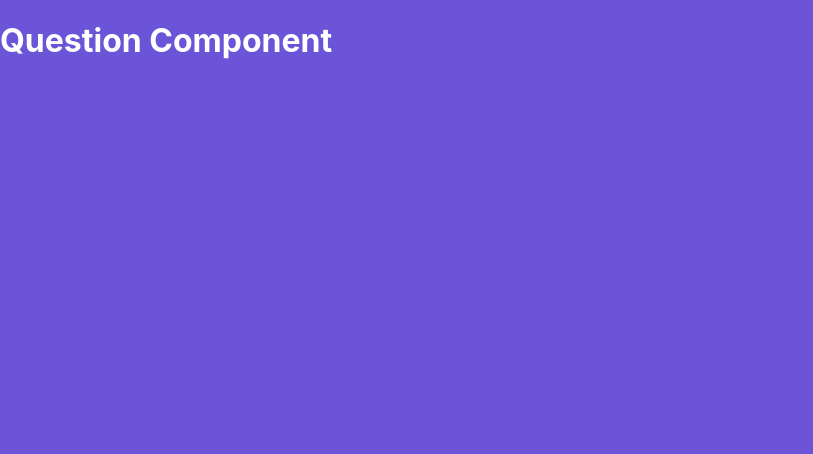
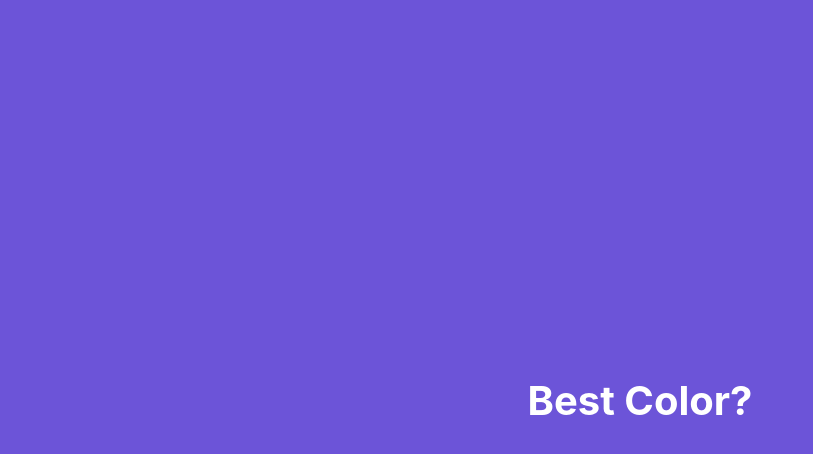
Before and after one commit to tmz81/Quiz-Application, a Next.js app: page / in a window 1280 px wide. Shown: the top 454 px of the page, without its empty margins (0-813 px from the left). Built offline with nearby package versions, Linux system fonts and the light colour scheme.

Commit message:
create Enunciate Component

```diff
--- /dev/null
+++ b/components/Enunciate.tsx
@@ -0,0 +1,15 @@
+import styles from '../styles/Enunciate.module.css';
+
+interface EnunciateProps {
+  text: string;
+}
+
+export default function Enunciate(props : EnunciateProps) {
+  return (
+    <div className={styles.enunciate}>
+      <div className={styles.text}>
+        {props.text}
+      </div>
+    </div>
+  )
+}
--- a/components/Quest.tsx
+++ b/components/Quest.tsx
@@ -1,5 +1,6 @@
 import styles from '../styles/Quest.module.css';
 import QuestionModel from "../model/question"
+import Enunciate from './Enunciate';
 
 interface QuestProps {
   value: QuestionModel
@@ -10,7 +11,7 @@ export default function Quest(props: QuestProps) {
 
   return (
     <div className={styles.quest}>
-      <h1>Question Component</h1>
+      <Enunciate text={quest.enunciate}/>
     </div>
   )
 }
--- a/pages/index.tsx
+++ b/pages/index.tsx
@@ -11,6 +11,14 @@ export default function Home() {
   ])
 
   return (
-    <Quest value={questTest}/>
+    <div style={{
+      display: 'flex',
+      justifyContent: 'center',
+      alignItems: 'Center',
+      height: '100vh',
+    }}>
+      <Quest value={questTest}/>
+
+    </div>
   )
 }
--- /dev/null
+++ b/styles/Enunciate.module.css
@@ -0,0 +1,8 @@
+.enunciate {
+  display: flex;
+}
+
+.text {
+  font-size: 2.5rem;
+  font-weight: 700;
+}
--- a/styles/Quest.module.css
+++ b/styles/Quest.module.css
@@ -1,3 +1,5 @@
 .quest {
   display: flex;
+  flex-direction: column;
+  align-items: center;
 }
--- a/tsconfig.json
+++ b/tsconfig.json
@@ -16,6 +16,7 @@
     "module": "esnext",
     "isolatedModules": true,
     "jsx": "preserve",
+    "resolveJsonModule": false
   },
   "include": [
     "next-env.d.ts",
```
